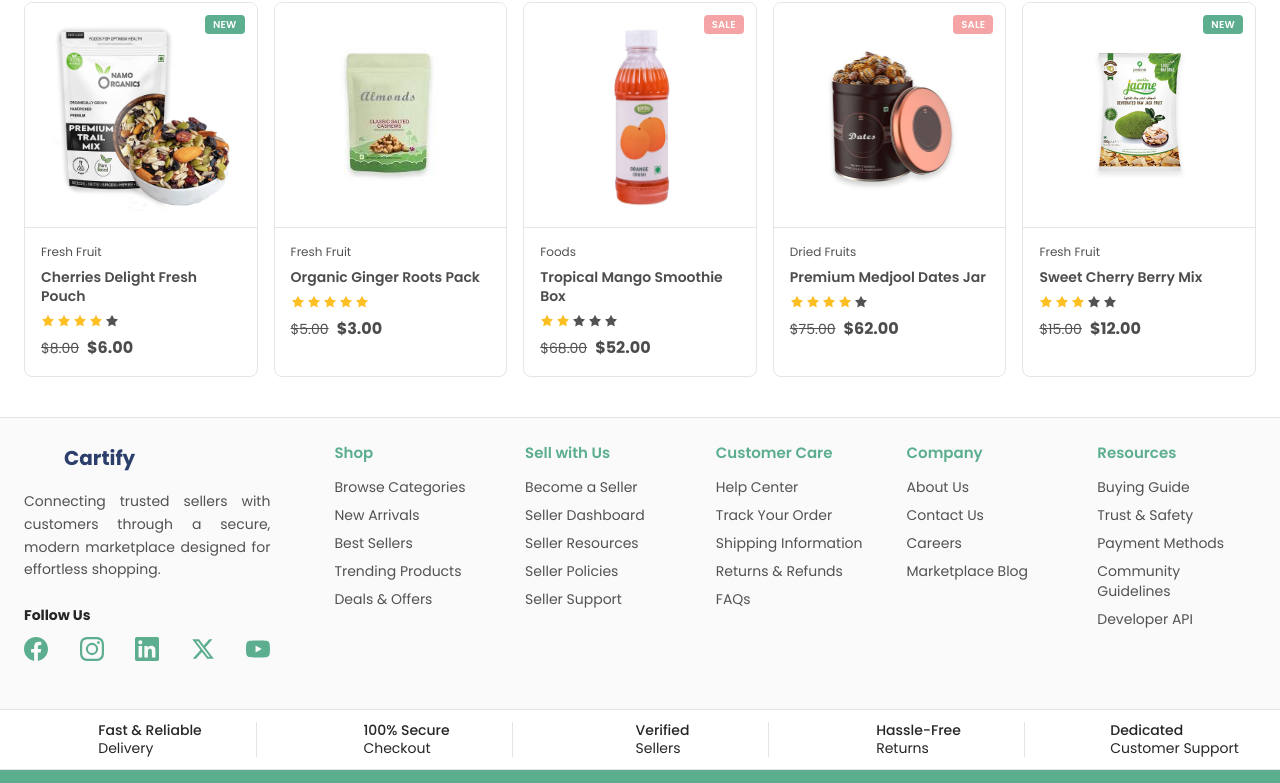
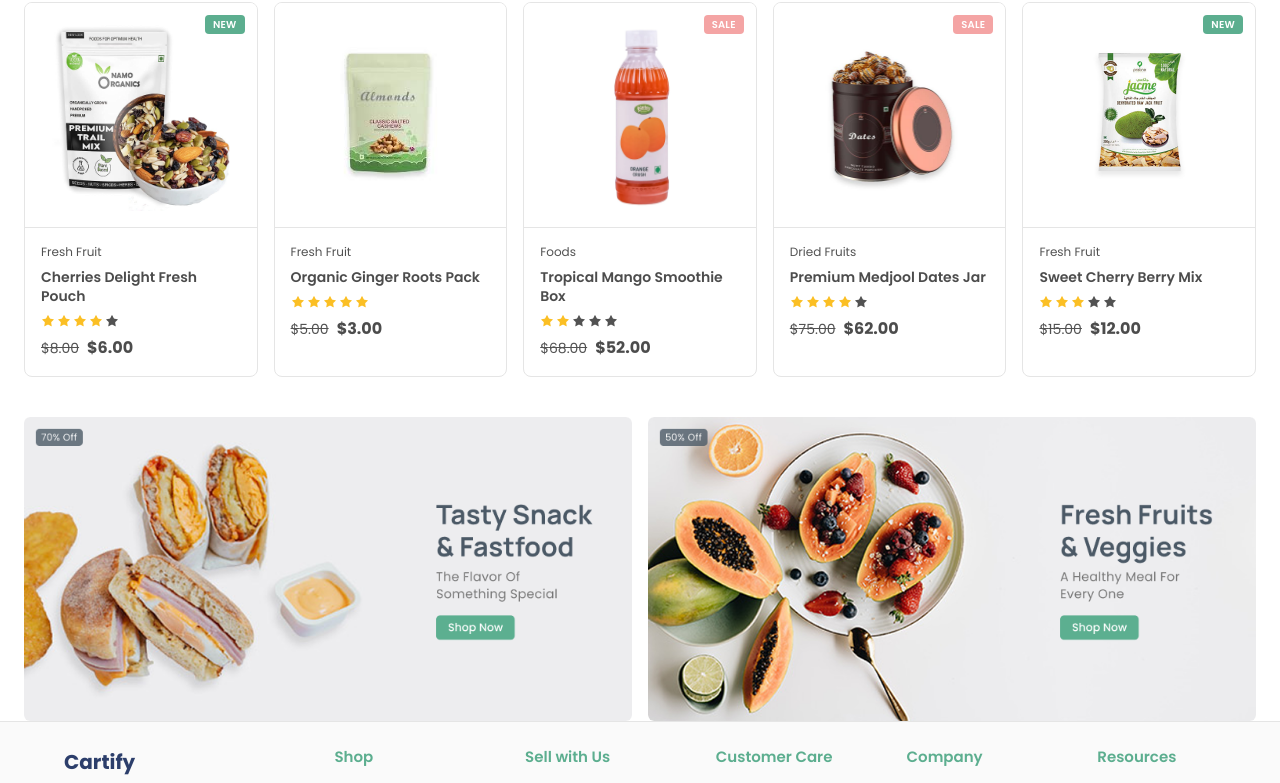
Before and after one commit to initxmahesh/Ecommerce, a React (Vite) app in the folder frontend/: page / in a window 1280 px wide. Shown: the part 1962-2745 px from the top of the page. Built offline with nearby package versions, Linux system fonts and the light colour scheme; some icons are missing.

Commit message:
feat: second ads added

```diff
--- a/frontend/src/data/adsData.js
+++ b/frontend/src/data/adsData.js
@@ -1,4 +1,6 @@
 import freshFruitsAd from "../assets/Ads/fresh-fruits.png";
+import freshFruitsVeggiesAd from "../assets/Ads/fresh-fruits-veggies.png";
+import snackFastfoodAd from "../assets/Ads/snack-fastfood.png";
 
 export const HOME_ADS = [
   {
@@ -8,3 +10,18 @@ export const HOME_ADS = [
     link: "/deal-and-offers",
   },
 ];
+
+export const PROMO_ADS = [
+  {
+    id: "ad-snack-fastfood",
+    image: snackFastfoodAd,
+    imageAlt: "Tasty Snack and Fastfood - 70% off",
+    link: "/deal-and-offers",
+  },
+  {
+    id: "ad-fresh-fruits-veggies",
+    image: freshFruitsVeggiesAd,
+    imageAlt: "Fresh Fruits and Veggies - 50% off",
+    link: "/deal-and-offers",
+  },
+];
--- a/frontend/src/pages/Home.jsx
+++ b/frontend/src/pages/Home.jsx
@@ -2,7 +2,7 @@ import AdsSection from "../components/AdsSection.jsx";
 import DayOfTheDeal from "../components/DayOfTheDeal.jsx";
 import Hero from "../components/Hero.jsx";
 import NewArrivals from "../components/NewArrivals.jsx";
-import { HOME_ADS } from "../data/adsData.js";
+import { HOME_ADS, PROMO_ADS } from "../data/adsData.js";
 
 const Home = () => {
   return (
@@ -11,6 +11,7 @@ const Home = () => {
       <DayOfTheDeal />
       <AdsSection ads={HOME_ADS} columns={1} />
       <NewArrivals />
+      <AdsSection ads={PROMO_ADS} columns={2} />
     </>
   );
 };
```
Also changed, not shown: frontend/src/assets/Ads/fresh-fruits-veggies.png (added), frontend/src/assets/Ads/snack-fastfood.png (added).
